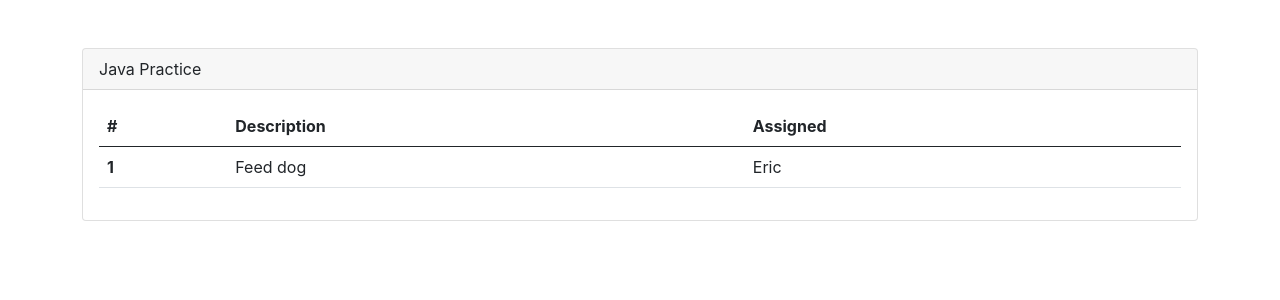
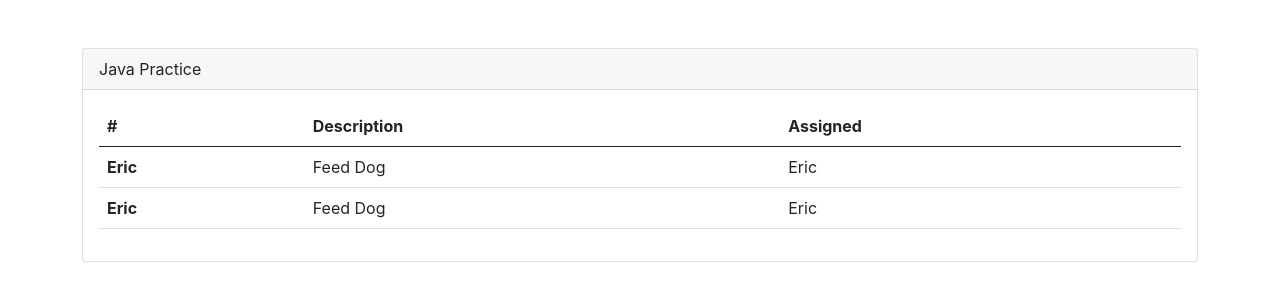
Before and after one commit to djetton6/java-react, a React (Create React App) app: page / in a window 1280 px wide. Shown: the top 300 px of the page. Built offline with nearby package versions, Linux system fonts and the light colour scheme.

Commit message:
added more components

```diff
--- a/src/App.js
+++ b/src/App.js
@@ -19,6 +19,7 @@ function App() {
             </thead>
             <tbody>
             <TodoRowItem />
+            <TodoRowItem />
             </tbody>
           </table>
         </div>
--- a/src/components/TodoRowItem.js
+++ b/src/components/TodoRowItem.js
@@ -2,11 +2,14 @@ import React from 'react';
 
 
 const TodoRowItem = () => {
+    const rowNumber = 1;
+    const rowDescriptiion = "Feed Dog";
+    const rowAssigned = "Eric"
     return (
         <tr>
-            <th scope="row">1</th>
-            <td>Feed dog</td>
-            <td>Eric</td>
+            <th scope="row">{rowAssigned}</th>
+            <td>{rowDescriptiion}</td>
+            <td>{rowAssigned}</td>
         </tr>
     )
 };
```
